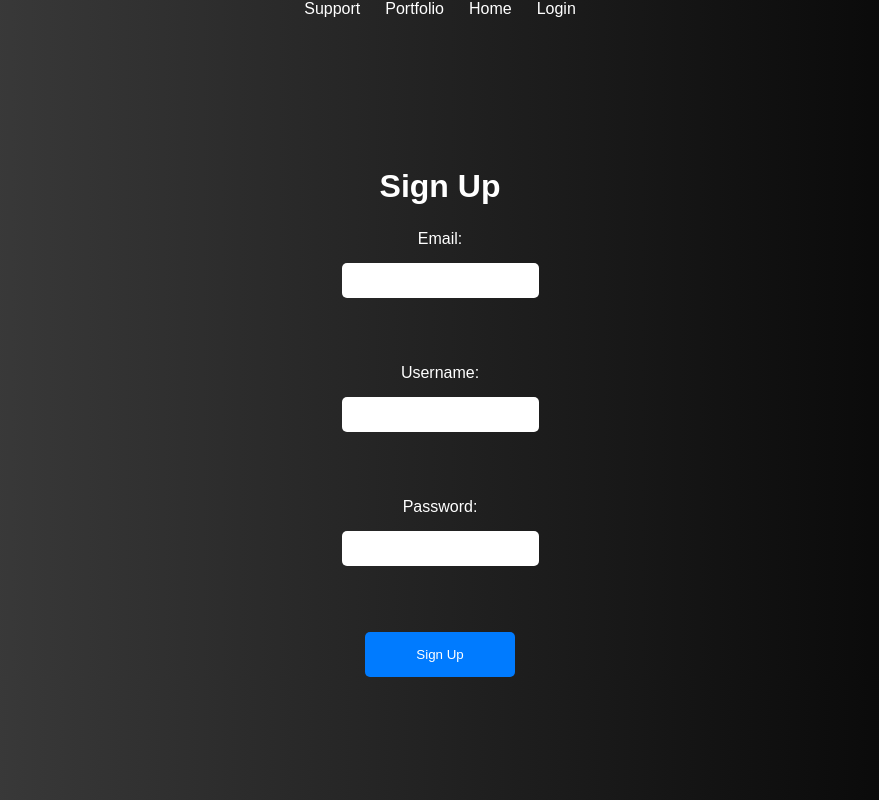
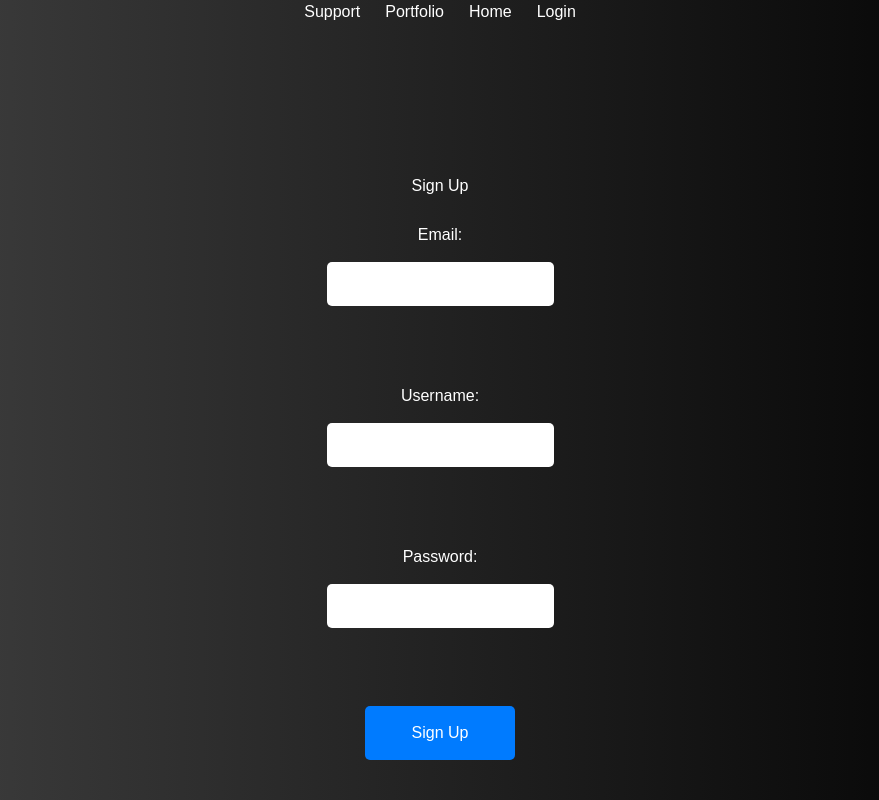
Before and after one commit to BriLouSal/MarketBackApp, a Django app: template MarketSight/MarketSightBack/templates/base/authentication/signup.html in a window 1280 px wide. Shown: the whole page, without its empty margins (200-1079 px from the left). Run offline with Django 5.2, Linux system fonts and the light colour scheme; the template is opened without the code that fills it, so the values that code supplies are empty; style sheets or scripts are compiled from the project's sources.

Commit message:
Stock HTML foundation created, added Tailwind CSS, and  restructure the UI/UX design

```diff
--- a/MarketSight/MarketSightBack/static/authentication/signup.css
+++ b/MarketSight/MarketSightBack/static/authentication/signup.css
@@ -1,3 +1,10 @@
+@import "tailwindcss/base";
+@import "tailwindcss/components";
+@import "tailwindcss/utilities";
+
+
+
+
 *{
     margin: 0;
     padding: 0;
--- a/MarketSight/MarketSightBack/static/news.css
+++ b/MarketSight/MarketSightBack/static/news.css
@@ -0,0 +1,3 @@
+@import "tailwindcss/base";
+@import "tailwindcss/components";
+@import "tailwindcss/utilities";
--- a/MarketSight/MarketSightBack/static/portfolio.css
+++ b/MarketSight/MarketSightBack/static/portfolio.css
@@ -1,4 +1,9 @@
 @import url('https://fonts.googleapis.com/css2?family=Geist:wght@100..900&family=Libertinus+Serif:ital,wght@0,400;0,600;0,700;1,400;1,600;1,700&family=Montserrat:ital,wght@0,100..900;1,100..900&family=Playfair+Display:ital,wght@0,400..900;1,400..900&family=Poppins:ital,wght@0,100;0,200;0,300;0,400;0,500;0,600;0,700;0,800;0,900;1,100;1,200;1,300;1,400;1,500;1,600;1,700;1,800;1,900&display=swap');
+
+@import "tailwindcss/base";
+@import "tailwindcss/components";
+@import "tailwindcss/utilities";
+
 
 *{
     margin: 0;
--- a/MarketSight/MarketSightBack/static/style.css
+++ b/MarketSight/MarketSightBack/static/style.css
@@ -1,4 +1,8 @@
 @import url('https://fonts.googleapis.com/css2?family=Geist:wght@100..900&family=Libertinus+Serif:ital,wght@0,400;0,600;0,700;1,400;1,600;1,700&family=Montserrat:ital,wght@0,100..900;1,100..900&family=Playfair+Display:ital,wght@0,400..900;1,400..900&family=Poppins:ital,wght@0,100;0,200;0,300;0,400;0,500;0,600;0,700;0,800;0,900;1,100;1,200;1,300;1,400;1,500;1,600;1,700;1,800;1,900&display=swap');
+
+@import "tailwindcss/base";
+@import "tailwindcss/components";
+@import "tailwindcss/utilities";
 
 *{
     margin: 0;
--- a/MarketSight/MarketSightBack/templates/base/authentication/signup.html
+++ b/MarketSight/MarketSightBack/templates/base/authentication/signup.html
@@ -46,7 +46,6 @@
 
             <label for="password">Password:</label>
             <input type="password" id="password" name="password" required><br><br>
-
             <button type="submit">Sign Up</button>
             <!-- And then we add if signup is clicked, it should add it to database -->
     </div>
--- a/MarketSight/MarketSightBack/templates/base/search.html
+++ b/MarketSight/MarketSightBack/templates/base/search.html
@@ -7,7 +7,7 @@
    <meta charset="UTF-8">
    <meta name="viewport" content="width=device-width, initial-scale=1.0">
    <link rel="stylesheet" href="{% static 'style.css' %}">
-   <title>Document</title>
+   <title>MarketSight</title>
 
 </head>
 <body>
```
Also changed, not shown: MarketSight/MarketSightBack/static/stock.js (+8 -73 lines), MarketSight/MarketSightBack/templates/base/stock.html (+22 -2 lines), MarketSight/MarketSightBack/trading_classes.py (+23 -29 lines), 2 other files.
